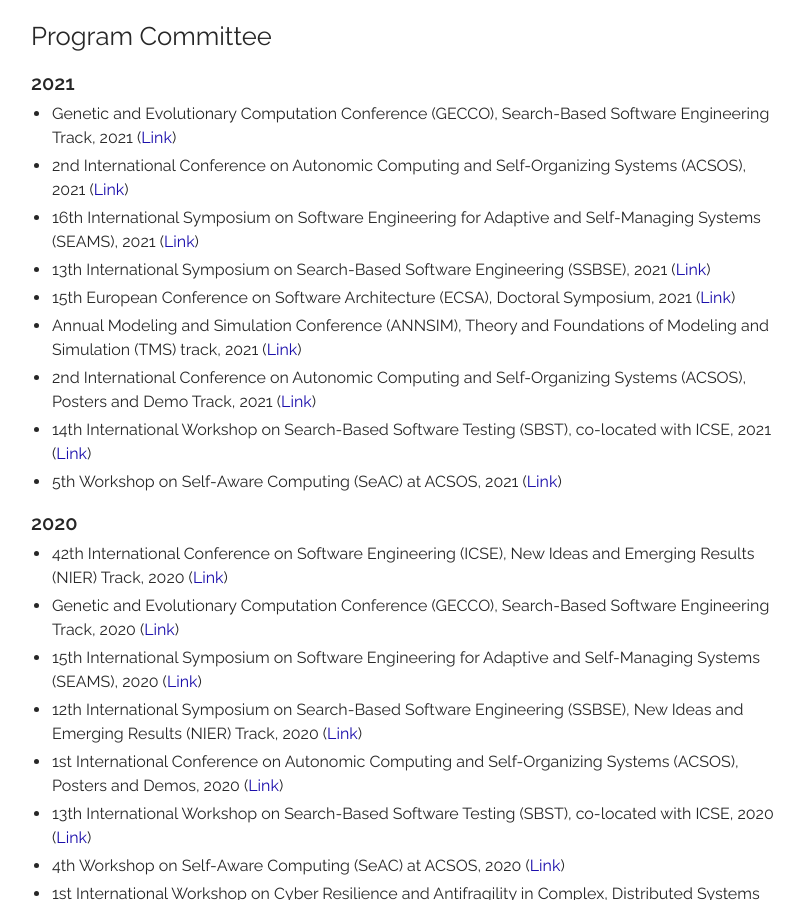
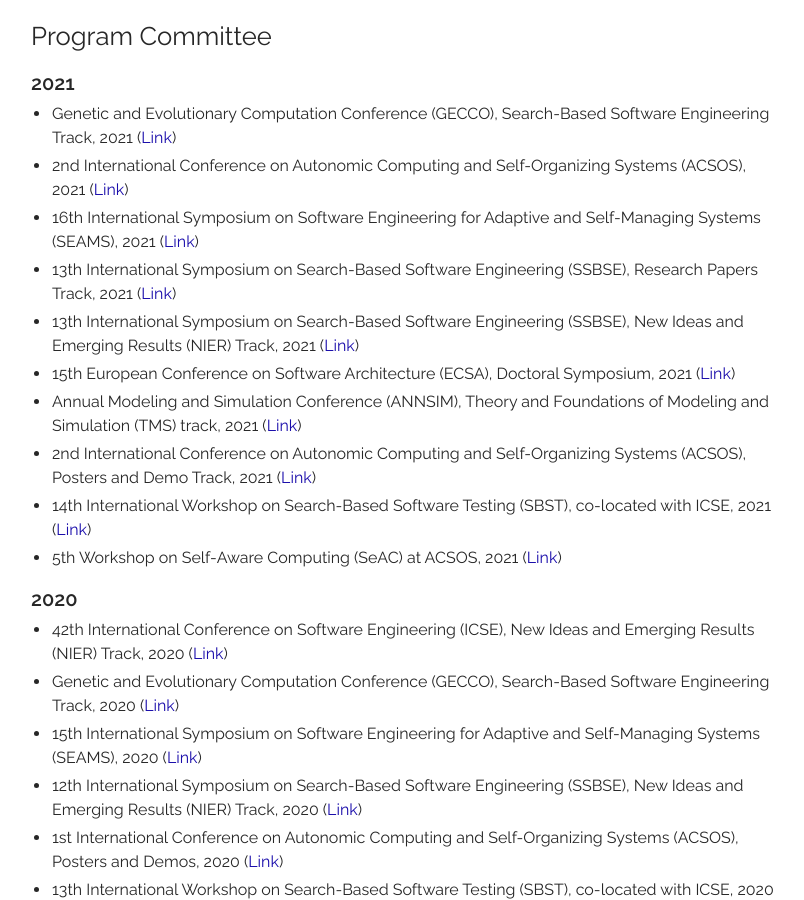
Before and after one commit to thomas-vogel/thomas-vogel.github.io, a Jekyll site: the page built from _pages/activities.md, in a window 1280 px wide and 900 px high, scrolled down 1331 px. Shown: the whole window, without its empty margins (234-1038 px from the left). Built offline with Jekyll 4.4.1, drawn with Linux system fonts in a browser that asks for light colours.

Commit message:
Add SSBSE'21 NIER PC.

```diff
--- a/_pages/activities.md
+++ b/_pages/activities.md
@@ -45,7 +45,8 @@
 * Genetic and Evolutionary Computation Conference (GECCO), Search-Based Software Engineering Track, 2021 ([Link](https://gecco-2021.sigevo.org/){:target="_blank"})
 * 2nd International Conference on Autonomic Computing and Self-Organizing	Systems (ACSOS), 2021 ([Link](https://conf.researchr.org/home/acsos-2021){:target="_blank"})
 * 16th International Symposium on Software Engineering for Adaptive and Self-Managing Systems (SEAMS), 2021 ([Link](https://conf.researchr.org/home/seams-2021){:target="_blank"})
-* 13th International Symposium on Search-Based Software Engineering (SSBSE), 2021 ([Link](https://conf.researchr.org/home/ssbse-2021){:target="_blank"})
+* 13th International Symposium on Search-Based Software Engineering (SSBSE), Research Papers Track, 2021 ([Link](https://conf.researchr.org/home/ssbse-2021){:target="_blank"})
+* 13th International Symposium on Search-Based Software Engineering (SSBSE), New Ideas and Emerging Results (NIER) Track, 2021 ([Link](https://conf.researchr.org/home/ssbse-2021){:target="_blank"})
 * 15th European Conference on Software Architecture (ECSA), Doctoral Symposium, 2021 ([Link](https://conf.researchr.org/track/ecsa-2021/ecsa-2021-doctoral-symposium){:target="_blank"})
 * Annual Modeling and Simulation Conference (ANNSIM), Theory and Foundations of Modeling and Simulation (TMS) track, 2021 ([Link](http://www.sce.carleton.ca/faculty/wainer/DEVS21/){:target="_blank"})
 * 2nd International Conference on Autonomic Computing and Self-Organizing Systems (ACSOS), Posters and Demo Track, 2021 ([Link](https://conf.researchr.org/track/acsos-2021/acsos-2021-posters-and-demos){:target="_blank"})
```
Also changed, not shown: index.md (+1 -1 lines).
